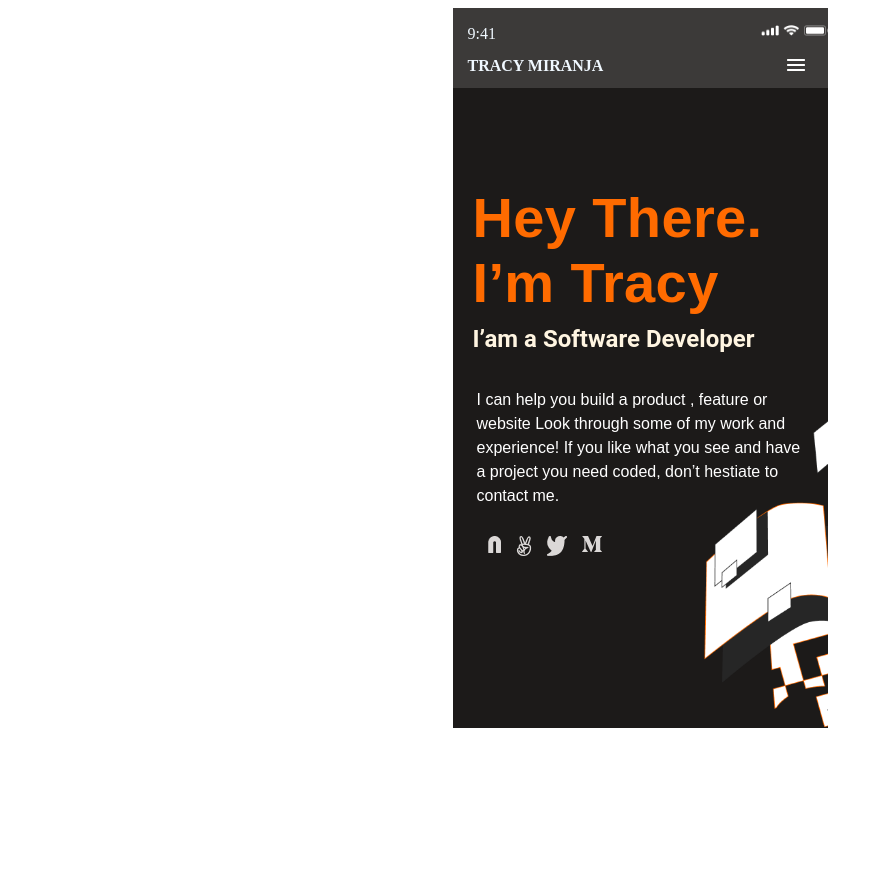
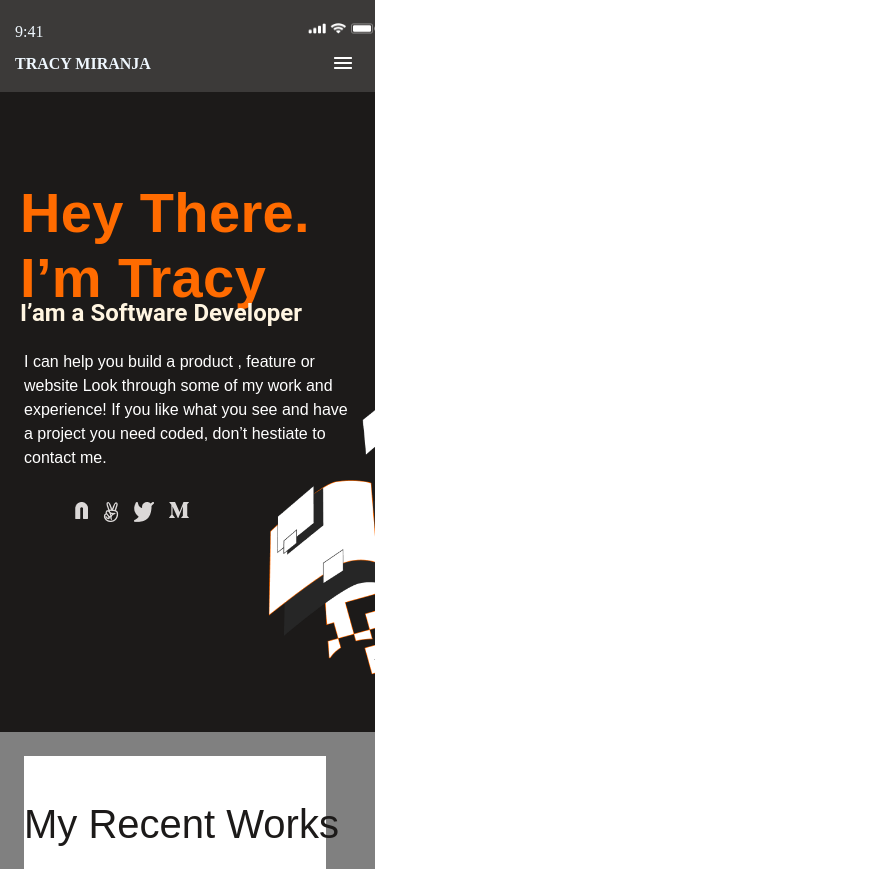
Before and after one commit to Tracy-miranja/Portfolio, a website: page index.html in a window 1280 px wide. Shown: the top 869 px of the page, without its empty margins (0-891 px from the left). Before the commit the page ends 800 px from the top, so only its background shows below. Drawn offline with Linux system fonts and the light colour scheme; a web font is replaced by a local one.

Commit message:
made changes on the header,the nav,and  the image

```diff
--- a/index.html
+++ b/index.html
@@ -1,40 +1,54 @@
 <!DOCTYPE html>
 <html lang="en">
+
 <head>
     <meta charset="UTF-8">
     <meta http-equiv="X-UA-Compatible" content="IE=edge">
     <meta name="viewport" content="width=device-width, initial-scale=1.0">
     <link rel="stylesheet" href="style.css">
+    <link rel="stylesheet" href="https://fonts.googleapis.com/css?family=Sofia">
+
     <title>portfolio</title>
 </head>
+
 <body>
+    <header class="header">
+        <div class="bar1"> 9:41
+            <img src="./images/Group 4.png" alt="icons"></div>
+        <div class="bar2">
+            <h1>TRACY MIRANJA</h1>
+            <nav>
+                <img src="./images/Icon - Menu.png" alt="togglenav">
+            </nav>
+        </div>
+    </header>
     <div class="container">
-        <div class="header">
-          <div class="bar1"> 9:41
-          <img src="/images/Group 4.png" alt="icons"></div>
-          <div class="bar2">
-            <h1>TRACY MIRANJA</h1>
-          <img src="/images/Icon - Menu.png" alt="togglenav">
+        <div class="banner">
+            <h1>Hey There. I’m Tracy</h1>
+            <h2>I’am a Software Developer</h2>
+            <p>I can help you build a product , feature or website Look through some of my work and experience! If you like what you see and have a project you need coded, don’t hestiate to contact me.</p>
+            <ul class="social-links">
+                <a href="#"><img src="./images/Vector2.png"></a>
+                <a href="#"><img src="./images/Vector3.png"></a>
+                <a href="#"><img src="./images/Vector16.png"></a>
+                <a href="#"><img src="./images/Vector5.svg"></a>
+            </ul>
+
+            <!--<div class="image">
+                <img src="./images/illustration-header-mobile.png" alt="bg">
+            </div>-->
+
         </div>
-        <section class="headline">
-            <div class="banner">
-              <h1>Hey There. I’m Tracy</h1>
-              <h2>I’am a Software Developer</h2>
-              <p>I can help you build a product , feature or website Look
-                 through some of my work and experience! If you like what
-                 you see and have a project you need coded, don’t hestiate
-                  to contact me.</p>
-                  <div class="social-links">
-                    <a href="#"><img src="/images/Vector2.png"></a>
-                    <a href="#"><img src="/images/Vector3.png"></a>
-                    <a href="#"><img src="/images/Vector16.png"></a>
-                    <a href="#"><img src="/images/Vector5.svg"></a>
+        <div class="grid-container">
+            <div class="grid-item1">
+                <h1>My Recent Works</h1>
             </div>
-            </div>
-            <div class="image">
-                <img src="/images/illustration-header-mobile.png" alt="bg">
-              </div>
-        </section>
+            <div class="grid-item2"></div>
+            <div class="grid-item3"></div>
+            <div class="grid-item4"></div>
+        </div>
     </div>
+
 </body>
+
 </html>
--- a/style.css
+++ b/style.css
@@ -1,15 +1,15 @@
-.container {
-  display: flex;
-  justify-content: center;
-  background-color: aquamarine;
+html,
+body {
+    margin: 0;
+    padding: 0;
+    background-image: linear-gradient(red pink);
 }
 
 .header {
-  justify-content: space-between;
+    justify-content: center;
     width: 375px;
     height: 92px;
     background: #3c3a39;
-  position: absolute;
     display: flex;
     flex-direction: column;
 }
@@ -54,15 +54,22 @@
     padding-top: 10px;
 }
 
+.container {
+    margin: 0;
+}
+
 .banner {
     display: flex;
     width: 375px;
     height: 590px;
     background-color: #1c1a19;
     flex-direction: column;
-  position: absolute;
-  gap: 12px;
     padding-top: 50px;
+    background-image: url('images/illustration-header-mobile.png');
+    background-position: right bottom;
+    background-repeat: no-repeat;
+    background-size: 46%;
+    transform: matrix(-0.96, 0.27, 0.27, 0, 0);
 }
 
 .banner h1 {
@@ -117,21 +124,57 @@
     margin-left: 20px;
 }
 
-.headline {
-  display: flex;
-  height: 375px;
+.image img {
+    position: absolute;
+    left: 48.5%;
+    width: 200px;
+    top: 17%;
+    padding: 90px 10px 0 10px;
 }
 
-.image {
+.work {
     display: flex;
-  justify-content: flex-end;
+    justify-content: center;
+    order: 7;
+    width: 375px;
+    background-color: #ff6b00;
+    position: absolute;
+    align-items: flex-end;
 }
 
-.image img {
-  position: absolute;
-  left: 44%;
-  width: 200px;
-  top: 150%;
-  padding: 90px 10px 0 10px;
-  transform: matrix(-0.96, 0.27, 0.27, 0, 0);
+.grid-container {
+    display: grid;
+    grid-template: repeat(4, 1fr) / 1fr;
+    width: 327px;
+    background-color: gray;
+    padding: 24px;
+    gap: 1px;
 }
+
+.grid-item1 {
+    width: calc(327px - 25px);
+    height: 500px;
+    background-color: white;
+}
+
+.grid-item1 h1 {
+    width: 327px;
+    height: 83px;
+    font-family: 'Crete Round', sans-serif;
+    font-style: normal;
+    font-weight: 400;
+    font-size: 40px;
+    line-height: 52px;
+    display: flex;
+    align-items: center;
+    color: #1C1A19;
+    flex: none;
+    order: 0;
+    flex-grow: 0;
+}
+
+.grid-item1 {
+    width: calc(327px - 25px);
+    height: 500px;
+    background-color: white;
+}
```
Also changed, not shown: readme.md. Lines whose indentation alone changed are shown as unchanged.
